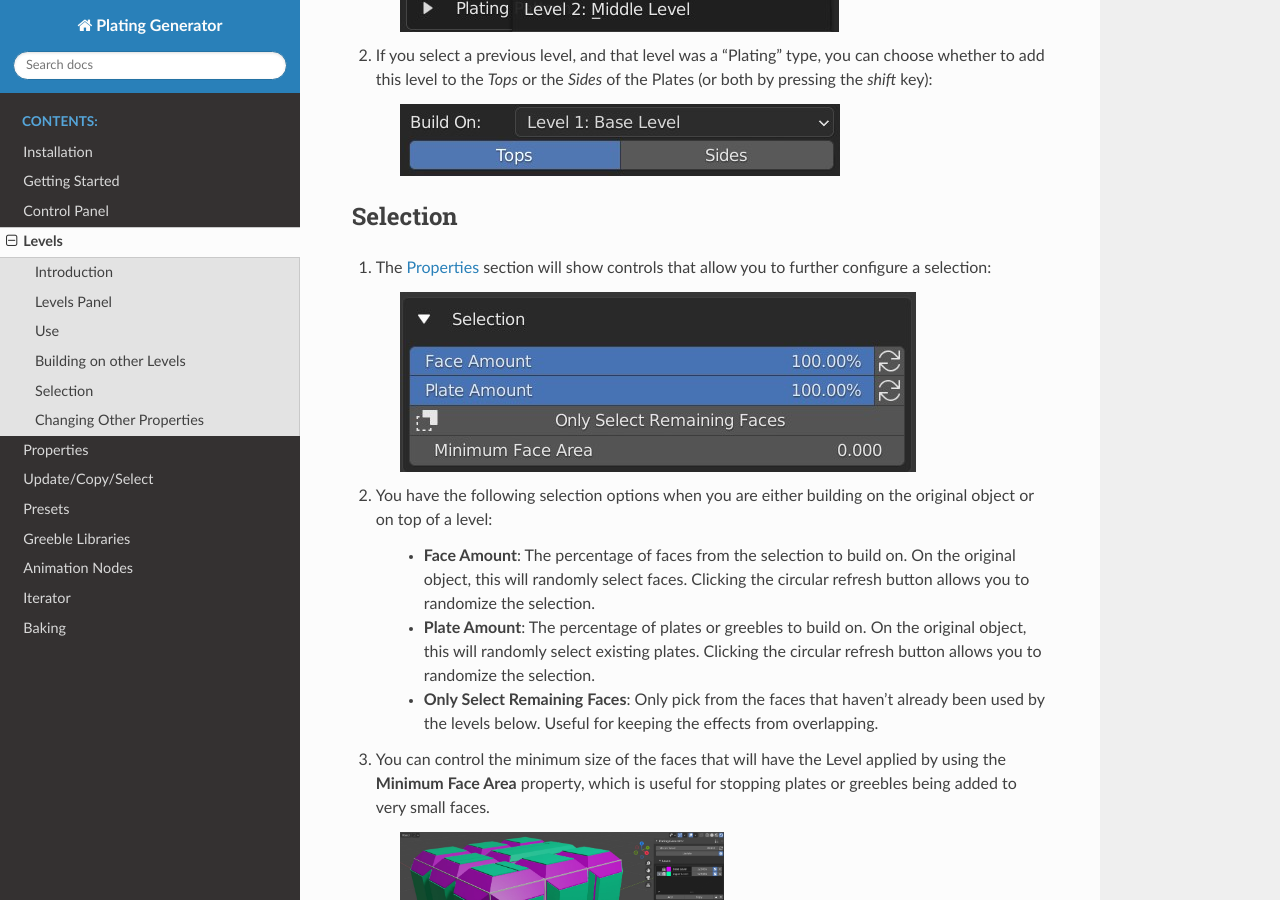
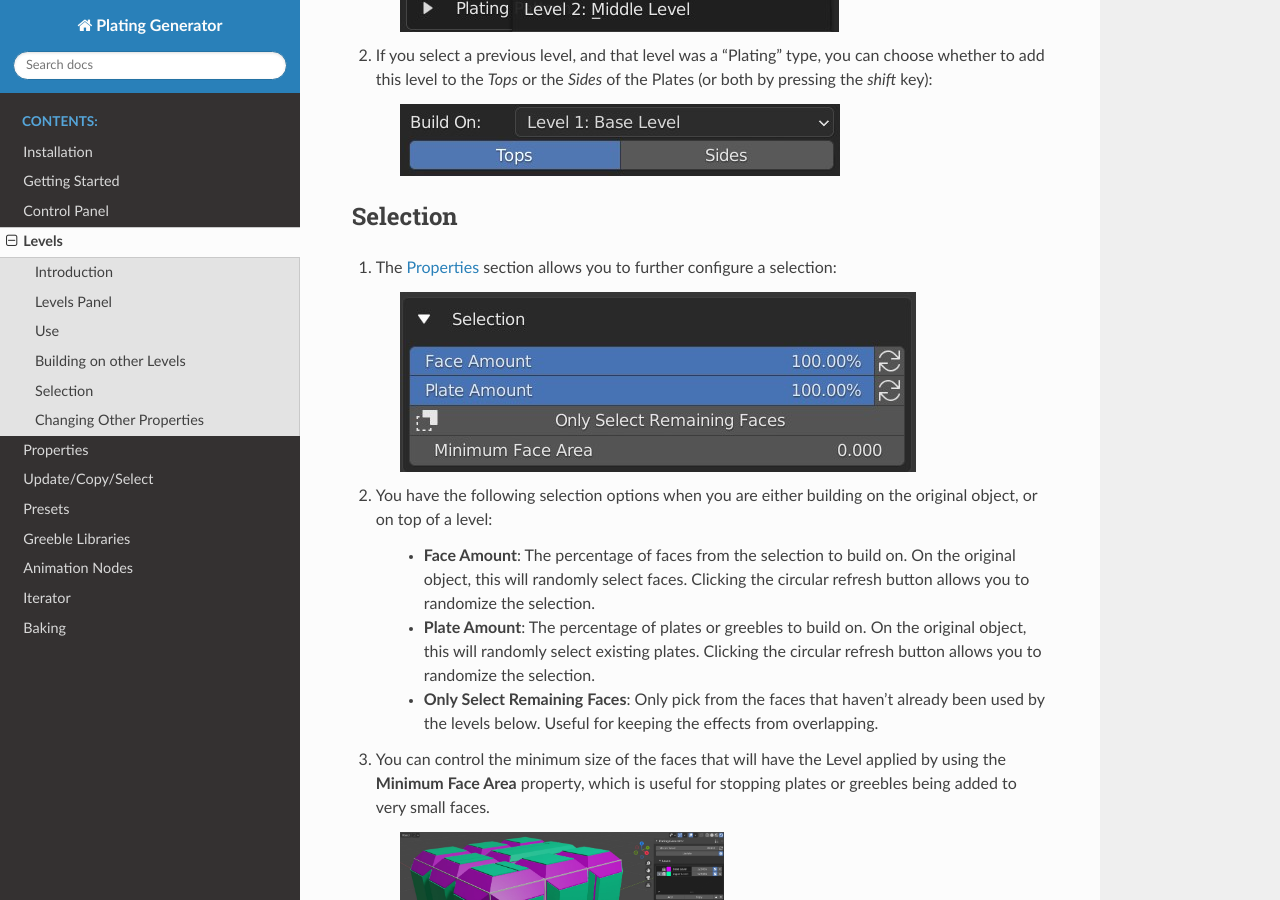
Before and after one commit to mkingsnorth/plating_generator_docs, a Sphinx documentation site: the page built from docs/parameters/levels.rst, in a window 1280 px wide and 900 px high, scrolled down 4595 px. Built offline with Sphinx 7.4.7 and the Read the Docs theme 2.0.0, drawn with Linux system fonts in a browser that asks for light colours; pages that are not in the unit, such as notebooks, are missing from menus.

```diff
--- a/docs/parameters/levels.rst
+++ b/docs/parameters/levels.rst
@@ -112,12 +112,12 @@
 Selection
 **********************************
 
-#. The :ref:`Properties` section will show controls that allow you to further configure a selection:
+#. The :ref:`Properties` section allows you to further configure a selection:
 
     .. image:: ../images/level_params.jpg
         :alt: Level Properties
 
-#. You have the following selection options when you are either building on the original object or on top of a level:
+#. You have the following selection options when you are either building on the original object, or on top of a level:
 
     * **Face Amount**: The percentage of faces from the selection to build on. On the original object, this will randomly select faces.  Clicking the circular refresh button allows you to randomize the selection.
     * **Plate Amount**: The percentage of plates or greebles to build on. On the original object, this will randomly select existing plates.  Clicking the circular refresh button allows you to randomize the selection.
```
Also changed, not shown: 4 other files.
